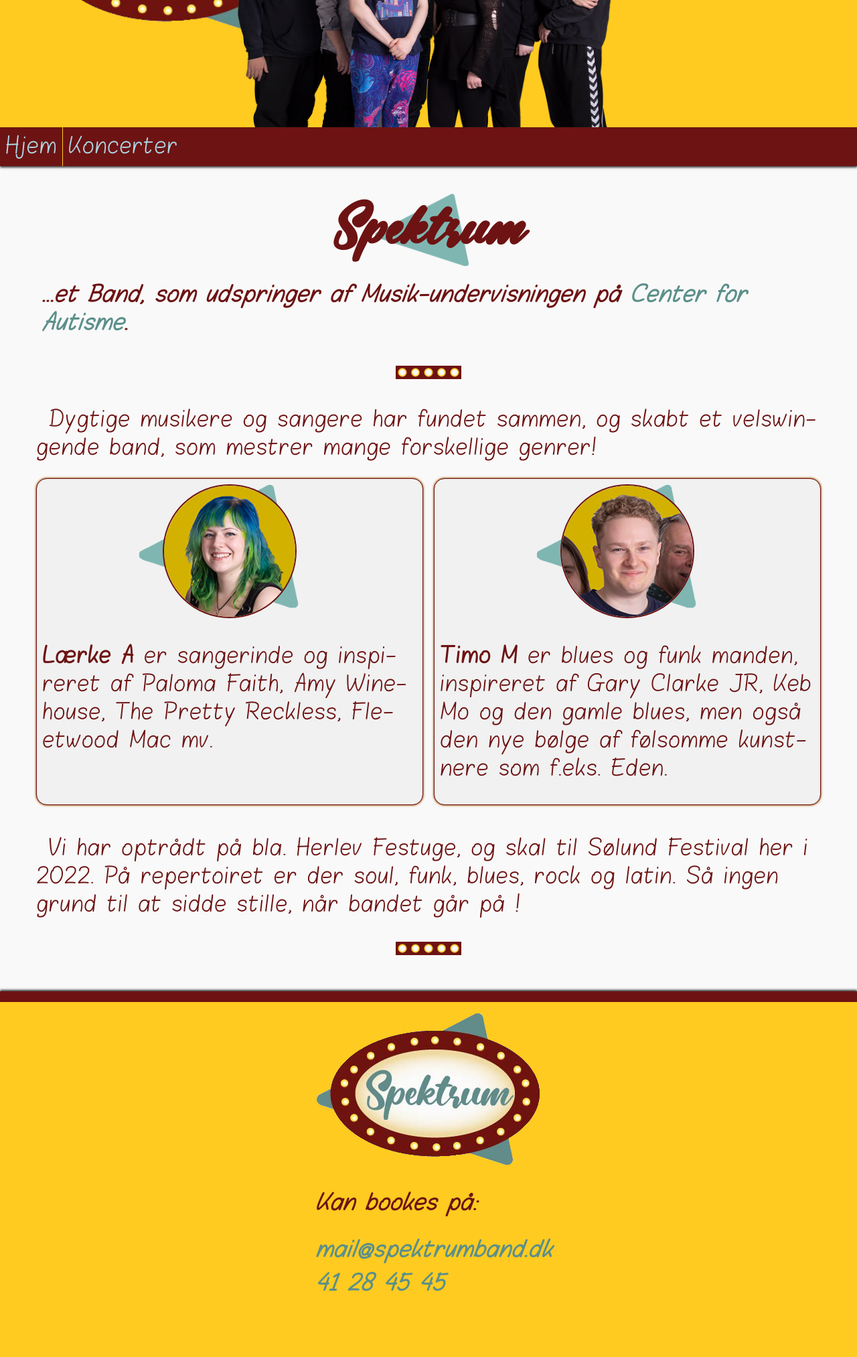
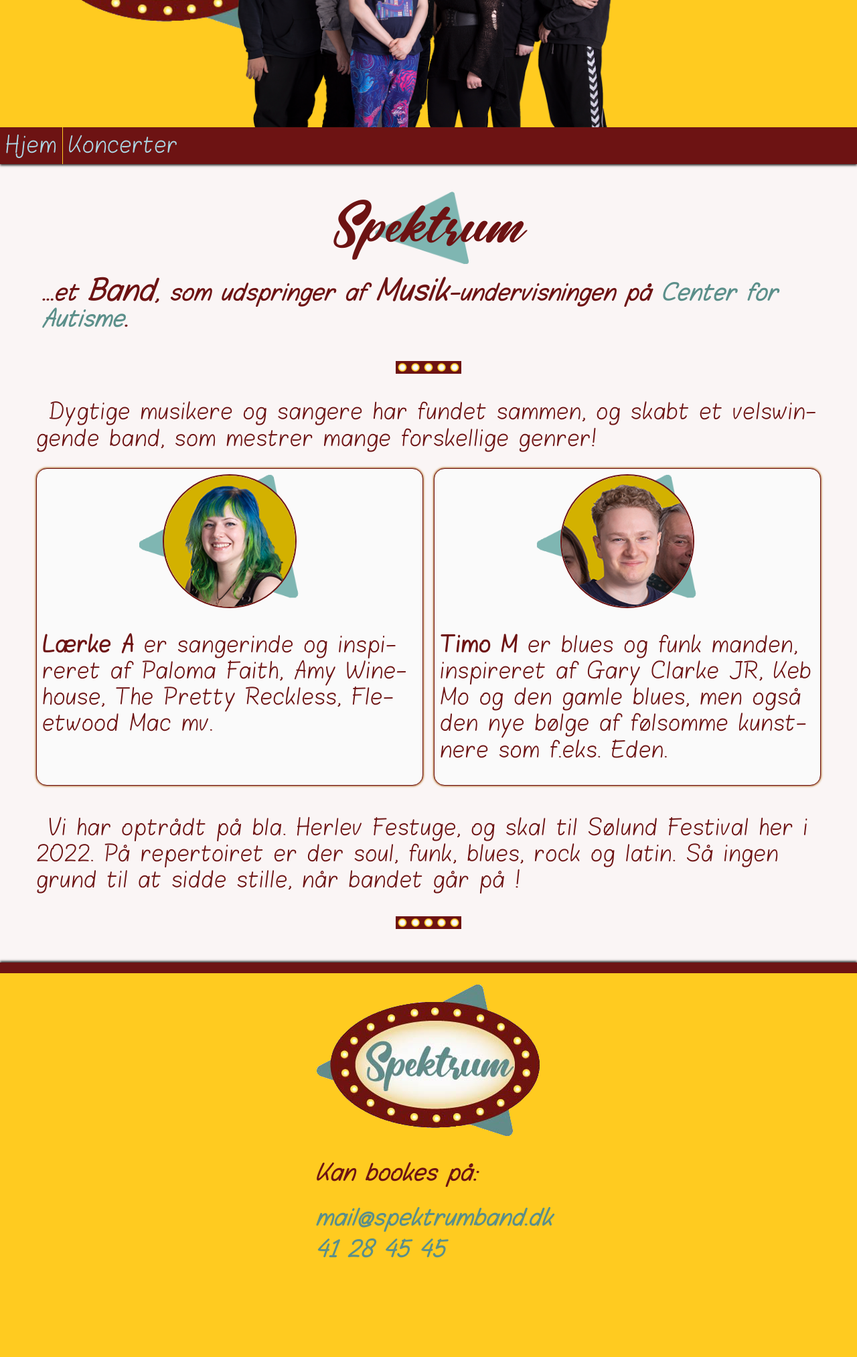
Before and after one commit to center-for-autisme/spektrumband.dk, a PHP site: page / in a window 1280 px wide. Shown: the part 237-2263 px from the top of the page at 67% size. After the commit the page ends 2115 px from the top, so only its background shows below. Run offline with PHP 8.4, Linux system fonts and the light colour scheme.

Commit message:
design adjustments

```diff
--- a/stylesheets/abstracts/_variables.scss
+++ b/stylesheets/abstracts/_variables.scss
@@ -37,11 +37,11 @@ $letter-spacing: 0.015em;
 
 // default line height spacing
 // @type Number
-$line-height: 1.5;
+$line-height: 1.4;
 
 // Background color
 // @type Color
-$backgr-color: rgb(249, 249, 249) !default;
+$backgr-color: rgb(250, 245, 245) !default;
 
 // Copy text color
 // @type Color
@@ -62,6 +62,10 @@ $link-color: rgb(173, 216, 230) !default;
 // Dark link color
 // @type Color
 $link-color-dark: rgb(91, 143, 138) !default;
+
+// almost white
+// @type Color
+$almost-white-color: rgb(250, 250, 250) !default;
 
 // Light grey
 // @type Color
--- a/stylesheets/base/_typography.scss
+++ b/stylesheets/base/_typography.scss
@@ -18,8 +18,6 @@ body {
 
 }
 
-Dygtige musikere og sangere har fundet sammen,
-og skabt et velswingende band
 
 /*------------------------------------*
   TYPE
@@ -129,17 +127,24 @@ blockquote {
   margin: 0;
   margin-bottom: 1.5rem;
   font-style: italic;
-}
 
-blockquote b {
+  b {
     display: block;
     text-indent: 0;
   }
 
-blockquote span {
+  span {
     $min_font: 24px;
     @include fluid-type($min_width, $max_width, $min_font, $max_font);
     text-transform: capitalize;
+    line-height: 1;
+
+    @include respond-to('small') {
+      $min_font: 36px;
+      $max_font: 36px;
+      @include fluid-type($min_width, $max_width, $min_font, $max_font);
+    }
+  }
 }
 
 /*--- LINKS ---*/
--- a/stylesheets/components/_card.scss
+++ b/stylesheets/components/_card.scss
@@ -22,7 +22,7 @@
     box-shadow: 0 0 0.2rem, 0 0 0.2rem $brand_color;
     margin-bottom: 1rem;
     padding: 0.5rem;
-    background: #f1f1f1;
+    background-color: $almost-white-color;
     flex-grow: 0;
 
     @include respond-to('small') {
--- a/stylesheets/main.css
+++ b/stylesheets/main.css
@@ -371,7 +371,7 @@ a:hover, a:active, a:focus {
 }
 
 body {
-  background-color: rgb(249, 249, 249);
+  background-color: rgb(250, 245, 245);
   color: rgb(109, 19, 19);
 }
 
@@ -408,7 +408,7 @@ body {
   font-family: "blokletters_balpenbalpen", "Segoe Print", "Lucida Sans", cursive, sans-serif;
   font-size: 18px;
   letter-spacing: 0.015em;
-  line-height: 1.5;
+  line-height: 1.4;
   -webkit-hyphens: auto;
       -ms-hyphens: auto;
           hyphens: auto;
@@ -427,8 +427,11 @@ body {
   }
 }
 
-Dygtige musikere og sangere har fundet sammen,
-og skabt et velswingende band h1,
+/*------------------------------------*
+  TYPE
+*------------------------------------*/
+/*--- HEADINGS ---*/
+h1,
 h2,
 h3,
 h4,
@@ -532,14 +535,13 @@ blockquote {
   margin-bottom: 1.5rem;
   font-style: italic;
 }
-
 blockquote b {
   display: block;
   text-indent: 0;
 }
-
 blockquote span {
   text-transform: capitalize;
+  line-height: 1;
 }
 blockquote span {
   font-size: 24px;
@@ -552,6 +554,21 @@ blockquote span {
 @media screen and (min-width: 1200px) {
   blockquote span {
     font-size: 28px;
+  }
+}
+@media (min-width: 767px) {
+  blockquote span {
+    font-size: 36px;
+  }
+}
+@media screen and (min-width: 767px) and (min-width: 320px) {
+  blockquote span {
+    font-size: calc(36px + 0 * ((100vw - 320px) / 880));
+  }
+}
+@media screen and (min-width: 767px) and (min-width: 1200px) {
+  blockquote span {
+    font-size: 36px;
   }
 }
 
@@ -767,7 +784,7 @@ footer address ul {
   box-shadow: 0 0 0.2rem, 0 0 0.2rem rgb(255, 203, 32);
   margin-bottom: 1rem;
   padding: 0.5rem;
-  background: #f1f1f1;
+  background-color: rgb(250, 250, 250);
   flex-grow: 0;
 }
 @media (min-width: 767px) {
```
Also changed, not shown: 1 other file. Lines whose indentation alone changed are shown as unchanged.
